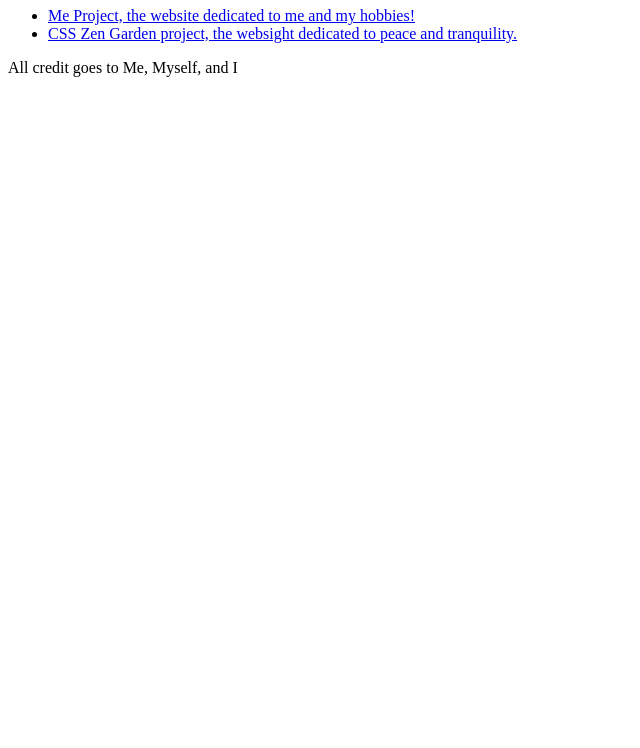
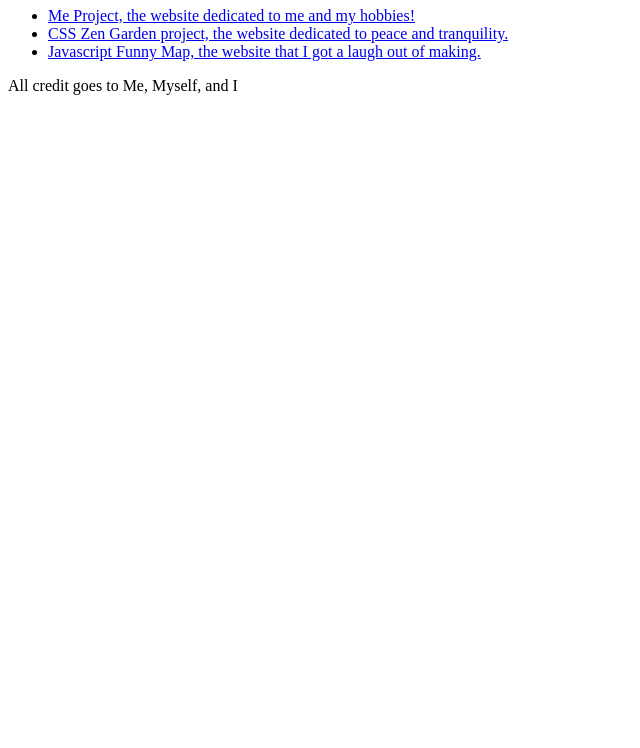
Before and after one commit to FireKnight58/FireKnight58.github.io, a plain HTML site: page index.html in a window 1280 px wide. Shown: the part 73-821 px from the top of the page, without its empty margins (0-640 px from the left). Drawn offline with Linux system fonts and the light colour scheme.

Commit message:
Update index.html

```diff
--- a/index.html
+++ b/index.html
@@ -12,7 +12,8 @@
   <h1> Projects I, Mitchell Simmons, Created</h1>
   <ul>
     <li><a href="me-project.html">Me Project, the website dedicated to me and my hobbies!</a></li>
-    <li><a href="zenIndex.html">CSS Zen Garden project, the websight dedicated to peace and tranquility.</a></li>
+    <li><a href="zenIndex.html">CSS Zen Garden project, the website dedicated to peace and tranquility.</a></li>
+    <li><a href="funnyMap.html">Javascript Funny Map, the website that I got a laugh out of making.</a></li>
   </ul>
 
   <footer>
```
